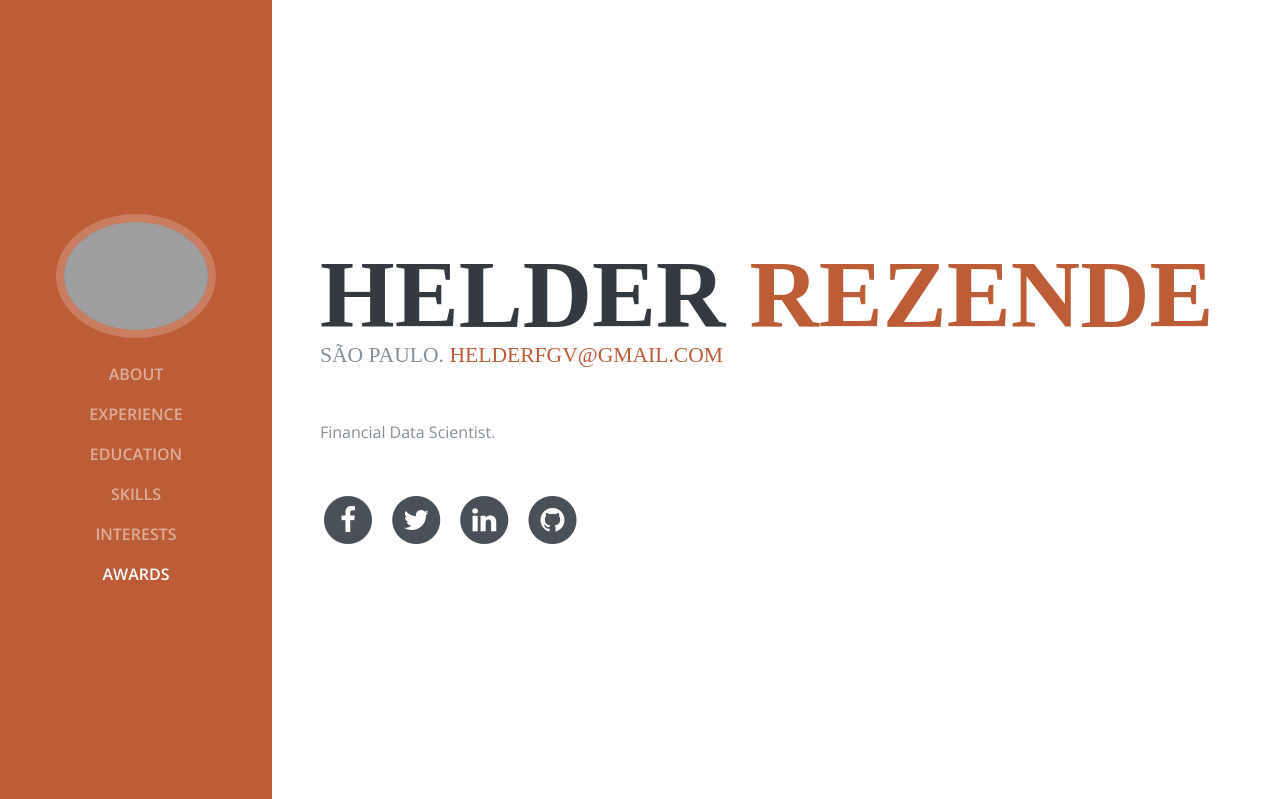
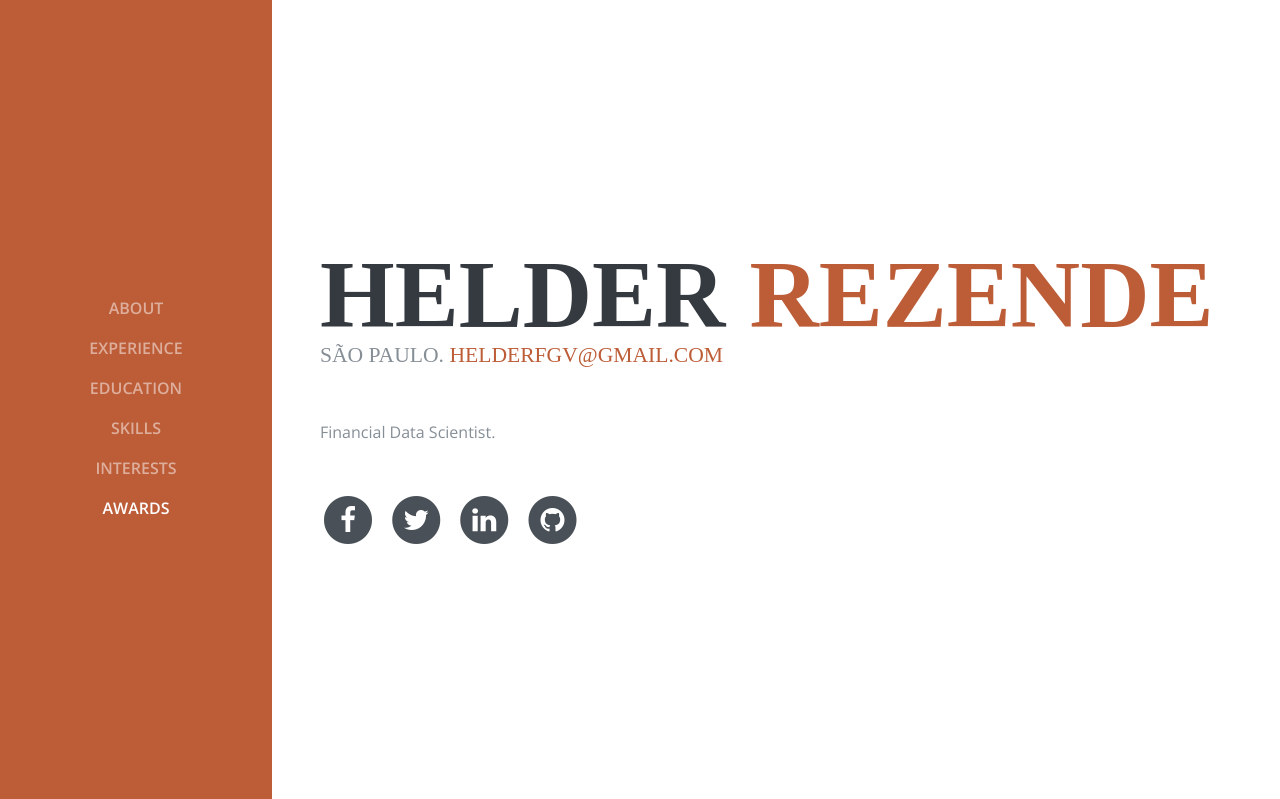
Before and after one commit to helderrezende/helderrezende.com, a Flask app: page / in a window 1280 px wide. Shown: the top 799 px of the page. Run offline with Flask 2, Linux system fonts and the light colour scheme; some libraries are stand-ins or nearby versions; some web fonts are replaced; grey boxes are pictures that could not be loaded.

Commit message:
fix: picture

```diff
--- a/templates/index.html
+++ b/templates/index.html
@@ -31,7 +31,6 @@
       <a class="navbar-brand js-scroll-trigger" href="#page-top">
         <span class="d-block d-lg-none"></span>
         <span class="d-none d-lg-block">
-          <img class="img-fluid img-profile rounded-circle mx-auto mb-2" src="static/img/profile2.jpg" alt="">
         </span>
       </a>
       <button class="navbar-toggler" type="button" data-toggle="collapse" data-target="#navbarSupportedContent" aria-controls="navbarSupportedContent" aria-expanded="false" aria-label="Toggle navigation">
```
Also changed, not shown: static/img/profile.jpg (deleted).
